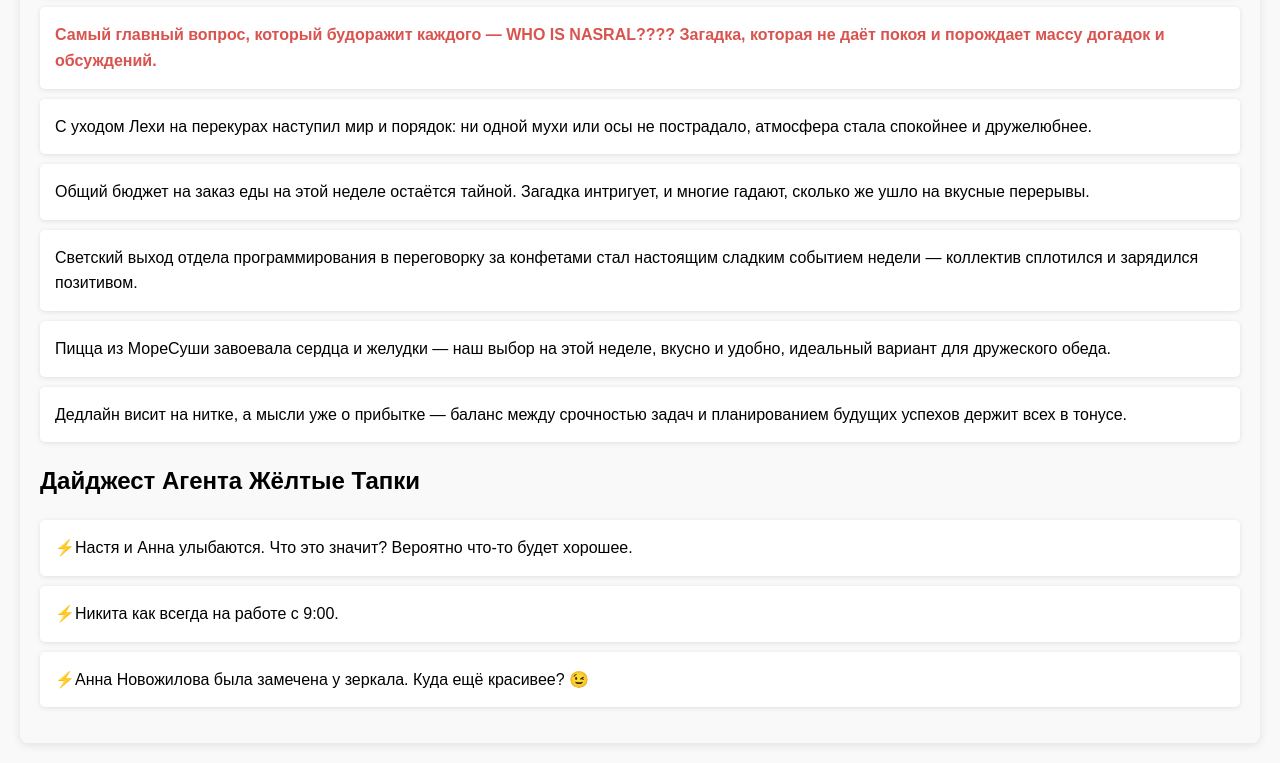
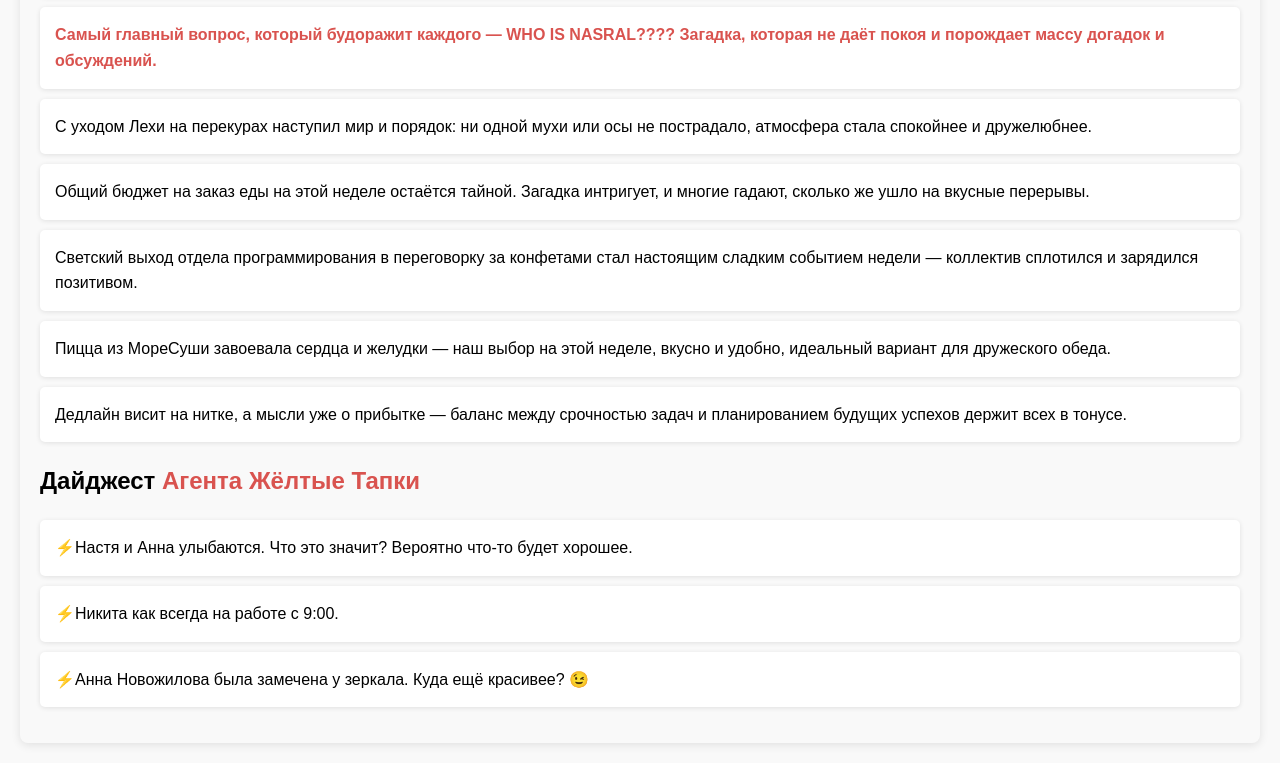
Before and after one commit to z1mo0x/dyedjest-week, a plain HTML site: page index.html in a window 1280 px wide. Shown: the part 557-1320 px from the top of the page. Drawn offline with Linux system fonts and the light colour scheme.

Commit message:
Update index.html

```diff
--- a/index.html
+++ b/index.html
@@ -51,7 +51,7 @@
         <li>Пицца из МореСуши завоевала сердца и желудки — наш выбор на этой неделе, вкусно и удобно, идеальный вариант для дружеского обеда.</li>
         <li>Дедлайн висит на нитке, а мысли уже о прибытке — баланс между срочностью задач и планированием будущих успехов держит всех в тонусе.</li>
     </ul>
-        <h2>Дайджест <span>Агента Жёлтые Тапки</span></h2>
+        <h2>Дайджест <span class='highlight'>Агента Жёлтые Тапки</span></h2>
     <ul>
         <li>⚡Настя и Анна улыбаются. Что это значит? Вероятно что-то будет хорошее.</li>
         <li>⚡Никита как всегда на работе с 9:00.</li>
```
